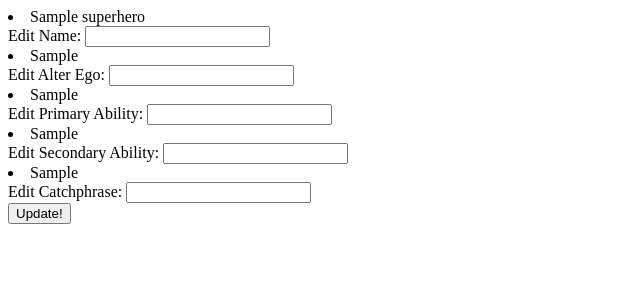
After one commit to barkerd85/SuperheroProject, a Django app: page /superheroes/edit/1 in a window 1280 px wide. The commit adds this page. Shown: the top 300 px of the page, without its empty margins (0-640 px from the left). Run offline with Django 3.2, Linux system fonts and the light colour scheme; tables that the repository leaves empty hold one stand-in row (values such as "Sample post").

```diff
--- /dev/null
+++ b/superheroes/templates/superheroes/edit.html
@@ -0,0 +1,23 @@
+<!DOCTYPE html>
+<html lang="en">
+<head>
+    <meta charset="UTF-8">
+    <meta http-equiv="X-UA-Compatible" content="IE=edge">
+    <meta name="viewport" content="width=device-width, initial-scale=1.0">
+    <title>Edit Hero</title>
+</head>
+<body>
+    <form action="{% url 'superheroes:edit' single_hero.id %}" method="post">
+        {% csrf_token %}
+            <li>{{single_hero.name}}</li>Edit Name: <input type="text" name="name" id="name"><br />
+            <li>{{single_hero.alter_ego}}</li>Edit Alter Ego: <input type="text" name="alter_ego" id="alter_ego"><br />
+            <li>{{single_hero.primary_ability}}</li>Edit Primary Ability: <input type="text" name="primary" id="primary"><br />
+            <li>{{single_hero.secondary_ability}}</li>Edit Secondary Ability: <input type="text" name="secondary" id="secondary"><br />
+            <li>{{single_hero.catch_phrase}}</li>Edit Catchphrase: <input type="text" name="catchphrase" id="catchphrase"><br />
+            <input type="submit" value="Update!">
+        </form>
+
+
+
+</body>
+</html>
--- a/superheroes/urls.py
+++ b/superheroes/urls.py
@@ -1,10 +1,16 @@
 from django.urls import path
 from .import views
+
 
 
 app_name= 'superheroes'
 urlpatterns = [
     path('', views.index, name='index'),
-    path('detail/<int:hero_id>', views.detail, name='detail')
+    path('<int:hero_id>/', views.detail, name='detail'),
+    path('new/', views.create, name ='create'),
+    path('edit/<int:hero_id>', views.edit, name = 'edit')
+
+
+
 
     ]
--- a/superheroes/views.py
+++ b/superheroes/views.py
@@ -1,6 +1,8 @@
 from django.shortcuts import render
-from django.http import HttpResponse
+from django.http import HttpResponse, HttpResponseRedirect, request
+from django.urls import reverse
 from .models import Superhero
+
 
 
 # Create your views here.
@@ -18,3 +20,58 @@ def detail(request, hero_id):
 
     }
     return render(request, 'superheroes/detail.html', context)
+
+def create(request):
+    if request.method == "POST":
+        # save the form contents as a new db object
+        # return to index
+        name = request.POST.get('name')
+        alter_ego = request.POST.get('alter_ego')
+        primary = request.POST.get('primary')
+        secondary = request.POST.get('secondary')
+        catchphrase = request.POST.get('catchphrase')
+        new_hero = Superhero(name=name, alter_ego=alter_ego, primary_ability=primary, secondary_ability=secondary, catch_phrase=catchphrase)
+        new_hero.save()
+        return HttpResponseRedirect(reverse('superheroes:index'))
+
+    else:
+        return render(request, 'superheroes/create.html')
+
+
+def edit(request, hero_id):
+    single_hero = Superhero.objects.get(pk=hero_id)
+    context = {
+            'single_hero': single_hero
+
+    }
+    if request.method == "POST":
+        # save the form contents as a new db object
+        # return to index
+
+
+
+        hero_id = hero_id
+        name = request.POST.get('name')
+        alter_ego = request.POST.get('alter_ego')
+        primary = request.POST.get('primary')
+        secondary = request.POST.get('secondary')
+        catchphrase = request.POST.get('catchphrase')
+
+        edit_hero = Superhero.objects.get(pk = hero_id)
+        if name != "":
+            edit_hero.name = name
+        if alter_ego!= "":
+            edit_hero.alter_ego = alter_ego
+        if primary != "":
+            edit_hero.primary_ability = primary
+        if secondary != "":
+            edit_hero.secondary_ability = secondary
+        if catchphrase != "":
+            edit_hero.catch_phrase = catchphrase
+        edit_hero.save()
+
+        return HttpResponseRedirect(reverse('superheroes:index'))
+
+
+    else:
+        return render(request, 'superheroes/edit.html', context = context)
```
Also changed, not shown: superheroes/templates/superheroes/create.html (added, +22 -0 lines), superheroes/templates/superheroes/detail.html (+4 -9 lines), superheroes/templates/superheroes/index.html (+6 -2 lines).
